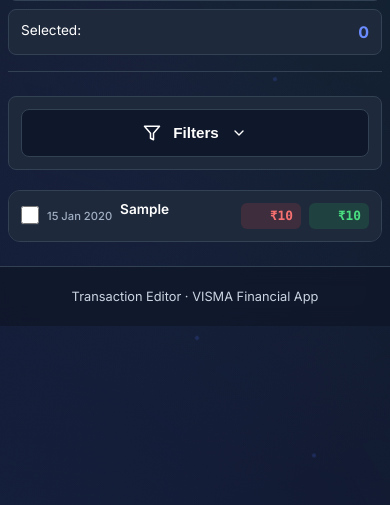
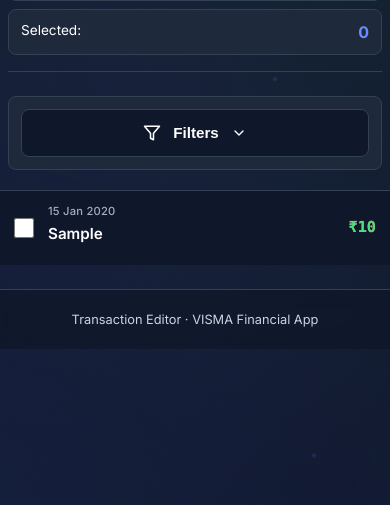
Before and after one commit to Nithish-006/visma_aggregator, a Flask app: page /edit-transactions/kvb in a window 390 px wide. Shown: the part 195-700 px from the top of the page. Run offline with Flask 3, Linux system fonts and the light colour scheme; the visitor is signed in with stand-in values (Sample User, id 1); tables that the repository leaves empty hold one stand-in row (values such as "Sample post"); some libraries are stand-ins or nearby versions.

Commit message:
Now the vendor names in the bank module will not get truncated in the mobile view and spacious

```diff
--- a/static/edit_transactions.css
+++ b/static/edit_transactions.css
@@ -649,16 +649,20 @@ input[type="checkbox"] {
         min-height: 48px;
     }
 
-    /* ========== COMPACT SCROLLABLE LIST FOR MOBILE ========== */
+    /* ========== CLEAN SCROLLABLE LIST FOR MOBILE (Personal Tracker Style) ========== */
     .edit-table-container {
-        background: var(--bg-card);
-        border: 1px solid var(--border-color);
-        border-radius: var(--radius-md);
+        background: var(--bg-dark);
+        border: none;
+        border-radius: 0;
+        border-top: 1px solid var(--border-color);
         padding: 0;
-        max-height: 70vh;
+        max-height: 60vh;
         overflow-y: auto;
         overflow-x: hidden;
         -webkit-overflow-scrolling: touch;
+        margin-left: -12px;
+        margin-right: -12px;
+        width: calc(100% + 24px);
     }
 
     .edit-table-container::after {
@@ -677,29 +681,23 @@ input[type="checkbox"] {
     }
 
     .edit-table tbody {
-        display: flex;
-        flex-direction: column;
-        gap: 0;
+        display: block;
     }
 
-    /* Compact row style - NOT cards */
+    /* Clean row style - grid layout for proper alignment */
     .edit-table tbody tr {
-        display: flex;
+        display: grid;
+        grid-template-columns: auto 1fr auto;
+        grid-template-rows: auto auto;
         align-items: center;
-        justify-content: space-between;
-        background: var(--bg-card);
+        background: var(--bg-dark);
         border-bottom: 1px solid var(--border-color);
-        padding: 12px 14px;
-        gap: 10px;
+        padding: 14px 16px;
+        gap: 4px 12px;
     }
 
-    .edit-table tbody tr:nth-child(even) {
-        background: rgba(30, 41, 59, 0.5);
-    }
-
-    .edit-table tbody tr:hover,
     .edit-table tbody tr:active {
-        background: rgba(74, 108, 247, 0.1);
+        background: var(--bg-card-hover);
     }
 
     .edit-table tbody tr:last-child {
@@ -707,18 +705,22 @@ input[type="checkbox"] {
     }
 
     .edit-table tbody tr.selected {
-        background: rgba(74, 108, 247, 0.15);
+        background: rgba(74, 108, 247, 0.12);
         border-left: 3px solid var(--primary-color);
+        padding-left: 13px;
     }
 
     .edit-table tbody tr.modified {
-        background: rgba(245, 158, 11, 0.1);
+        background: rgba(245, 158, 11, 0.08);
         border-left: 3px solid #f59e0b;
+        padding-left: 13px;
     }
 
     /* Hide all cells by default */
     .edit-table tbody td {
         display: none;
+        padding: 0;
+        border: none;
     }
 
     /* Remove all ::before labels */
@@ -727,41 +729,37 @@ input[type="checkbox"] {
         content: none !important;
     }
 
-    /* Show only: Checkbox (1st), Date (2nd), Vendor (3rd), Debit (6th), Credit (7th) */
-
-    /* Checkbox cell - keep visible */
+    /* Checkbox cell - left side, spans both rows */
     .edit-table tbody td:first-child {
         display: flex;
         align-items: center;
-        padding: 0;
-        flex-shrink: 0;
+        justify-content: center;
+        grid-column: 1;
+        grid-row: 1 / 3;
+        padding-right: 4px;
     }
 
-    /* Date cell - compact */
+    /* Date cell - top middle, small muted text */
     .edit-table tbody td:nth-child(2) {
         display: block;
+        grid-column: 2;
+        grid-row: 1;
         font-size: 0.75rem;
         font-weight: 500;
         color: var(--text-muted);
-        min-width: 70px;
-        flex-shrink: 0;
-        padding: 0;
-        border: none;
+        letter-spacing: 0.02em;
     }
 
-    /* Vendor cell - takes remaining space, wraps to multiple lines */
+    /* Vendor cell - bottom middle, prominent */
     .edit-table tbody td:nth-child(3) {
         display: block;
-        font-size: 0.9rem;
+        grid-column: 2;
+        grid-row: 2;
+        font-size: 1rem;
         font-weight: 600;
         color: var(--text-main);
-        flex: 1;
-        white-space: normal;
-        word-wrap: break-word;
-        line-height: 1.3;
-        padding: 0;
-        border: none;
-        min-width: 0;
+        line-height: 1.4;
+        padding-right: 8px;
     }
 
     /* Hide Category (4th), Description (5th), Project (8th), Status (9th) */
@@ -776,33 +774,15 @@ input[type="checkbox"] {
         display: none !important;
     }
 
-    /* Amount cells - show both (debit AND credit) */
+    /* Amount cells - right side, spans both rows */
     .edit-table tbody td:nth-child(6),
     .edit-table tbody td:nth-child(7) {
-        display: block;
-        padding: 0;
-        border: none;
+        display: flex;
+        align-items: center;
+        justify-content: flex-end;
+        grid-column: 3;
+        grid-row: 1 / 3;
         text-align: right !important;
-        flex-shrink: 0;
-    }
-
-    /* Monetary pills compact on mobile */
-    .edit-table tbody .monetary-pill {
-        font-size: 0.85rem;
-        padding: 4px 10px;
-        font-weight: 600;
-        min-width: 70px;
-        justify-content: flex-end;
-    }
-
-    .edit-table tbody .monetary-pill.debit {
-        background: rgba(239, 68, 68, 0.15);
-        color: #f87171;
-    }
-
-    .edit-table tbody .monetary-pill.credit {
-        background: rgba(34, 197, 94, 0.15);
-        color: #4ade80;
     }
 
     /* Hide empty amount cells */
@@ -811,7 +791,26 @@ input[type="checkbox"] {
         display: none;
     }
 
-    /* Editable cells - disable visual editing cues on mobile compact view */
+    /* Monetary pills - clean without background */
+    .edit-table tbody .monetary-pill {
+        font-size: 1rem;
+        padding: 0;
+        font-weight: 600;
+        background: transparent;
+        min-width: auto;
+    }
+
+    .edit-table tbody .monetary-pill.debit {
+        color: #f87171;
+        background: transparent;
+    }
+
+    .edit-table tbody .monetary-pill.credit {
+        color: #4ade80;
+        background: transparent;
+    }
+
+    /* Editable cells - disable visual editing cues on mobile */
     .editable-cell {
         background: transparent;
         border: none;
@@ -824,10 +823,10 @@ input[type="checkbox"] {
         border: none;
     }
 
-    /* Checkbox styling - smaller for compact view */
+    /* Checkbox styling */
     input[type="checkbox"] {
-        width: 20px;
-        height: 20px;
+        width: 22px;
+        height: 22px;
     }
 
     /* Buttons touch-friendly */
@@ -883,31 +882,34 @@ input[type="checkbox"] {
         grid-column: span 1;
     }
 
-    /* Compact list on small screens - same layout, just smaller */
+    /* Slightly tighter on very small screens */
+    .edit-table-container {
+        margin-left: -8px;
+        margin-right: -8px;
+        width: calc(100% + 16px);
+    }
+
     .edit-table tbody tr {
-        padding: 10px 12px;
-        gap: 8px;
+        padding: 12px 14px;
+        gap: 3px 10px;
     }
 
     .edit-table tbody td:nth-child(2) {
         font-size: 0.7rem;
-        min-width: 60px;
     }
 
     .edit-table tbody td:nth-child(3) {
-        font-size: 0.85rem;
+        font-size: 0.95rem;
     }
 
     .edit-table tbody .monetary-pill {
-        font-size: 0.8rem;
-        padding: 3px 8px;
-        min-width: 60px;
+        font-size: 0.95rem;
     }
 
-    /* Checkbox smaller */
+    /* Checkbox */
     input[type="checkbox"] {
-        width: 18px;
-        height: 18px;
+        width: 20px;
+        height: 20px;
     }
 
     .filter-actions {
```
Also changed, not shown: static/style.css (+92 -71 lines).
